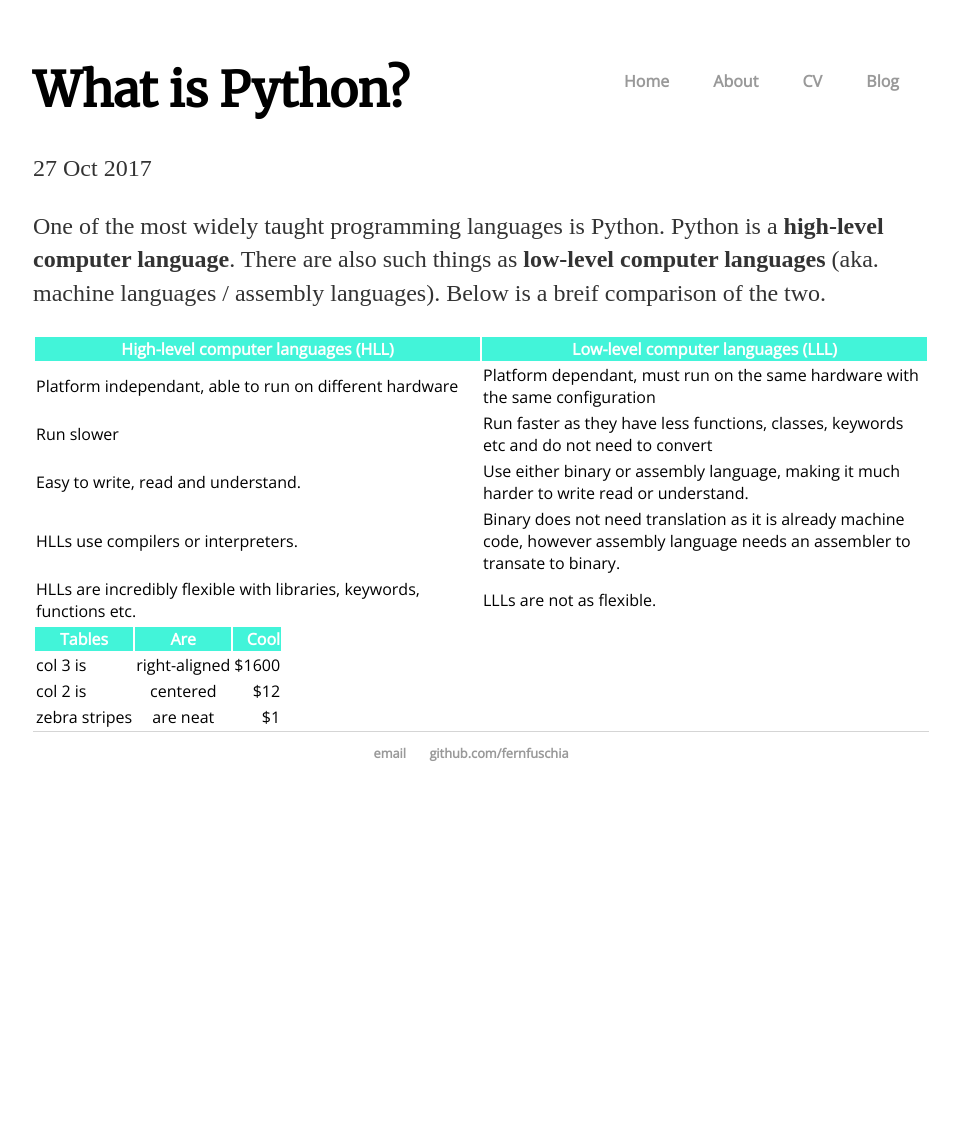
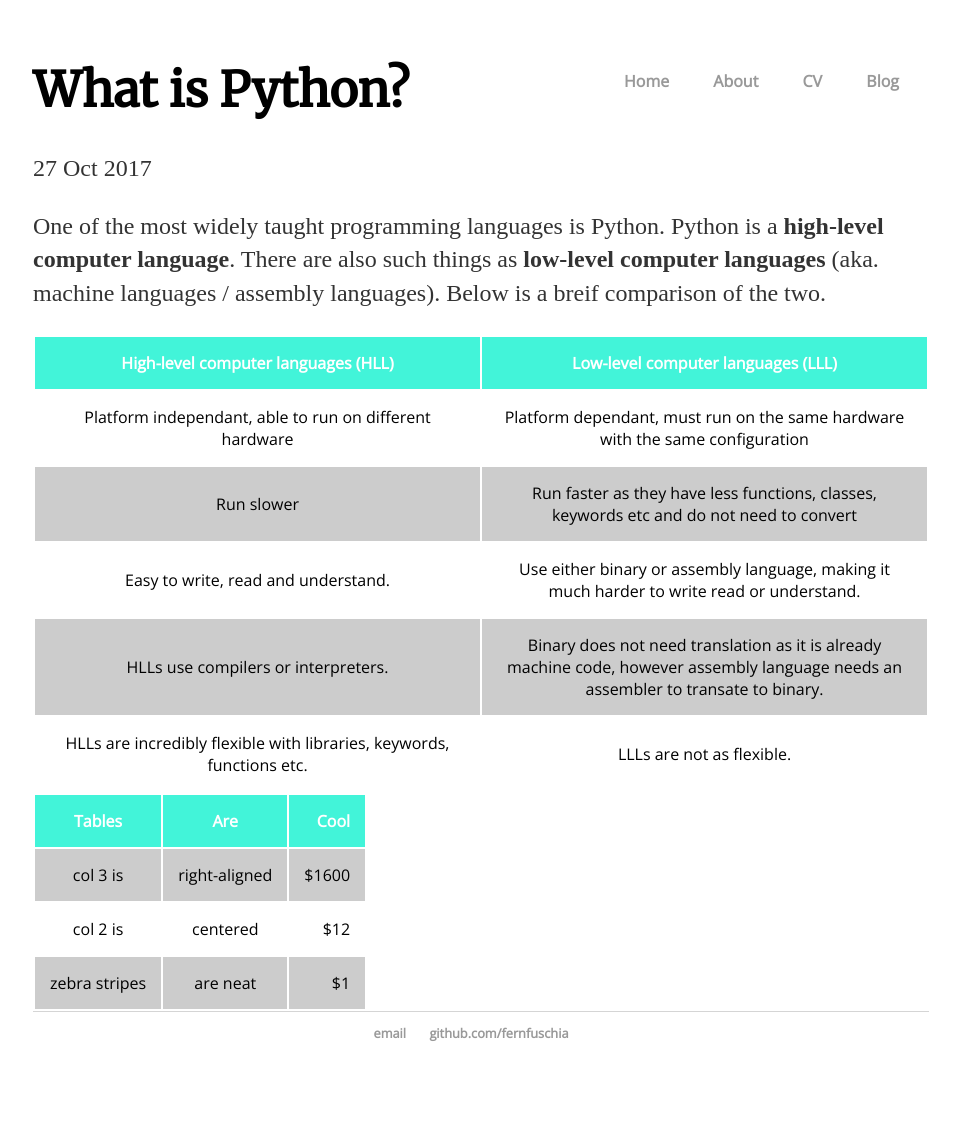
Before and after one commit to fernfuschia/fernfuschia.github.io, a Jekyll site: the page built from _posts/2017-10-27-what-is-python.md, in a window 1280 px wide. Shown: the whole page, without its empty margins (159-1119 px from the left). Built offline with Jekyll 4.4.1, drawn with Linux system fonts in a browser that asks for light colours; before the commit the page ends 900 px from its top, so only the background shows below that.

Commit message:
Update main.css

```diff
--- a/css/main.css
+++ b/css/main.css
@@ -64,9 +64,15 @@
 
 th, td {
 	font-family: 'Open Sans';
+	padding: 15px;
+    	text-align: center;
 }
 
 th {
     background-color: #42f4d9;
     color: white;
 }
+
+tbody tr:nth-child(odd) {
+   background-color: #ccc;
+}
```
